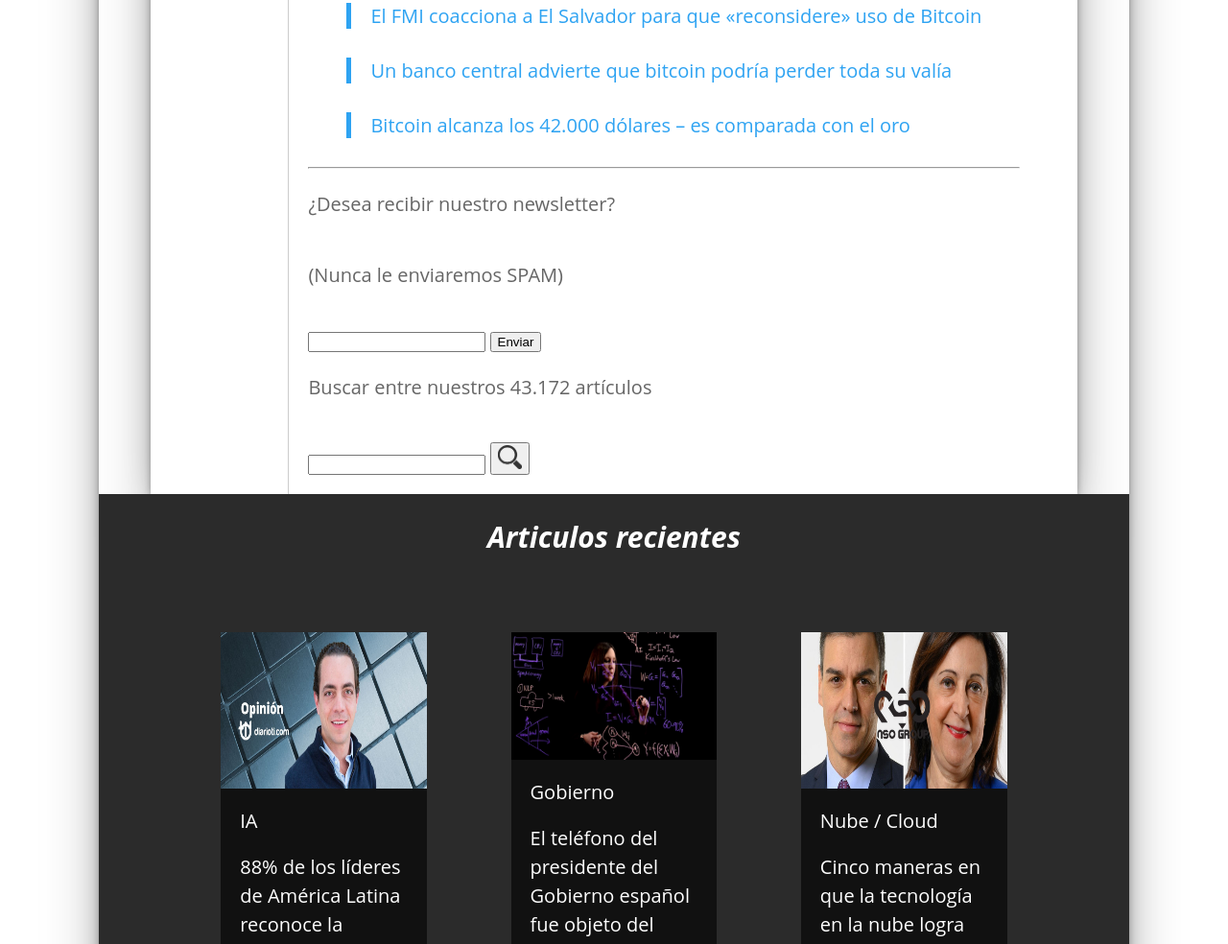
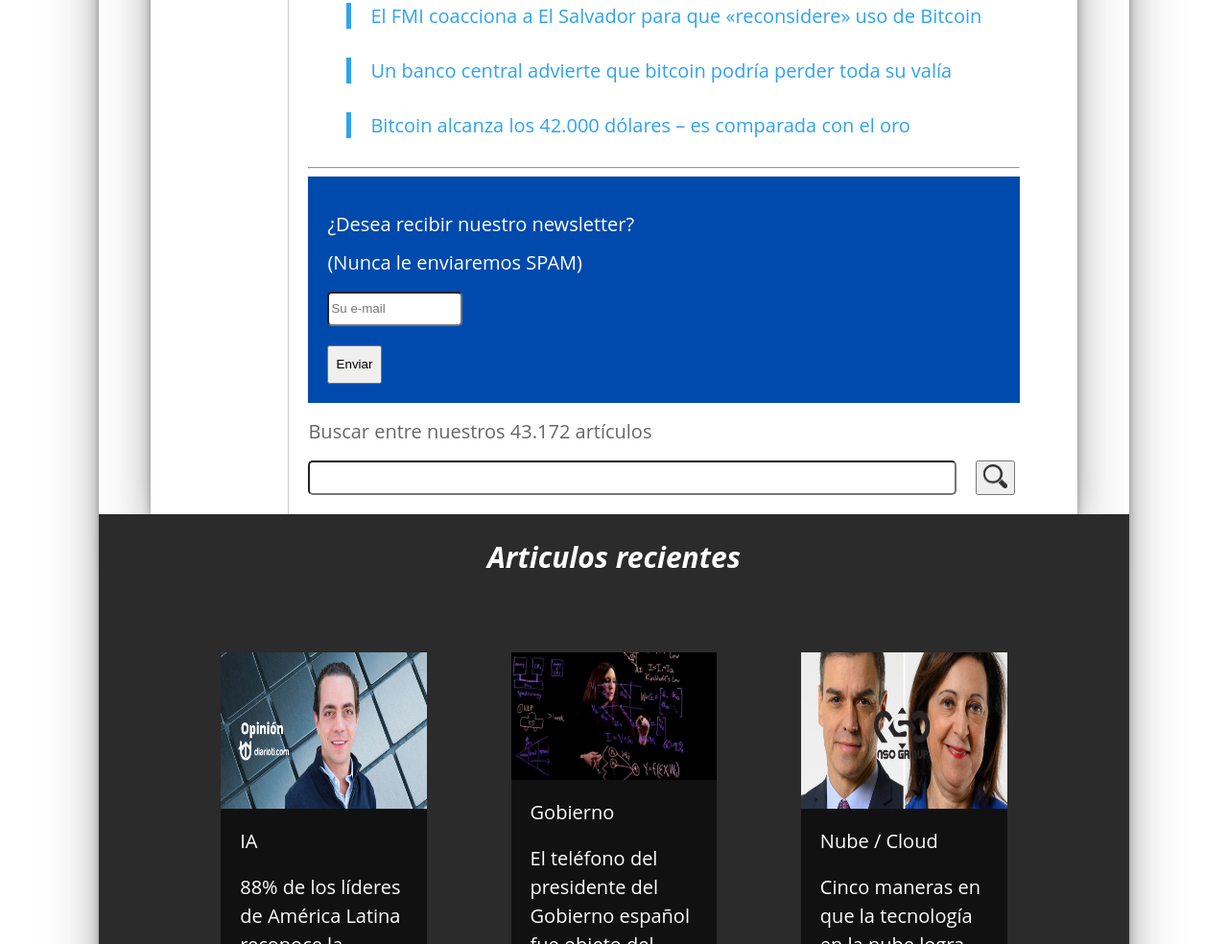
Before and after one commit to ecarranza9/uai-lppa-web, a plain HTML site: page web-clase-04/index.html in a window 1280 px wide. Shown: the part 3227-4211 px from the top of the page at 96% size. Drawn offline with Linux system fonts and the light colour scheme.

Commit message:
Ultimas modificaciones de estilos

```diff
--- a/web-clase-04/index.html
+++ b/web-clase-04/index.html
@@ -258,16 +258,23 @@
             </ul>
             <hr class="block-separator" />
             <div class="newsletter-container">
-              <p class="newsletter__text">¿Desea recibir nuestro newsletter?</p>
-              <p class="newsletter__text">(Nunca le enviaremos SPAM)</p>
-              <form action="">
-                <input type="text" />
-                <button>Enviar</button>
-              </form>
+              <div class="newsletter-container-top">
+                <p class="text-custom">¿Desea recibir nuestro newsletter?</p>
+                <p class="text-custom">(Nunca le enviaremos SPAM)</p>
+                <form class="form" action="">
+                  <input
+                    class="form__input"
+                    type="text"
+                    placeholder="Su e-mail"
+                  />
+                  <button class="form__button">Enviar</button>
+                </form>
+              </div>
+              <div class="newsletter-container-bottom"></div>
             </div>
-            <p class="search-text">Buscar entre nuestros 43.172 artículos</p>
+            <p class="text-custom">Buscar entre nuestros 43.172 artículos</p>
             <div class="search">
-              <input type="text" class="search__input" />
+              <input class="search__input" type="text" class="search__input" />
               <button>
                 <img
                   class="icon-search"
--- a/web-clase-04/styles.css
+++ b/web-clase-04/styles.css
@@ -291,3 +291,52 @@ article.article {
 .recent-post__subtitle {
   line-height: 1.5em;
 }
+
+.newsletter-container {
+  display: flex;
+  flex-direction: column;
+  width: 100%;
+}
+
+.newsletter-container-top {
+  padding: 20px;
+  color: #fff;
+  border-color:  #004aad;
+  background-color:  #004aad ;
+}
+
+.text-custom {
+  padding-bottom: 0em;
+  line-height: 1em;
+  font-size: 20px;
+  font-weight: 400;
+}
+
+.form {
+  display: flex;
+  width: 20%;
+  flex-direction: column;
+}
+
+.form__input {
+  height: 30px;
+  border-radius: 5px;
+}
+
+.form__button {
+  width: 40%;
+  height: 40px;
+  margin-top: 20px;
+}
+
+.search {
+  display: flex;
+  width: 100%;
+}
+
+.search__input {
+  width: 90%;
+  margin-right: 20px;
+  height: 30px;
+  border-radius: 5px;
+}
```
Also changed, not shown: 2 other files.
